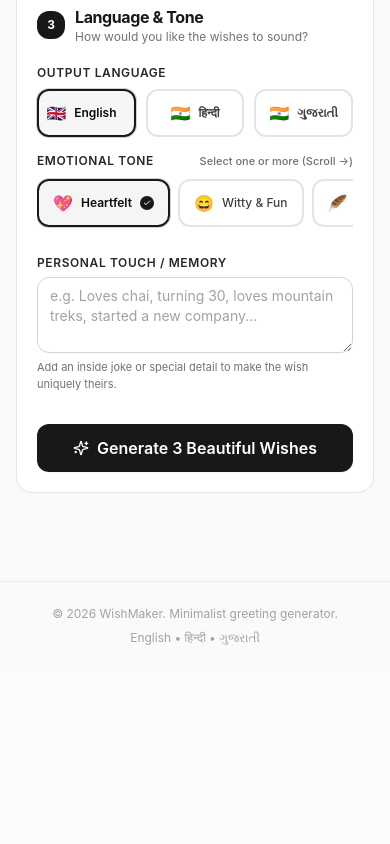
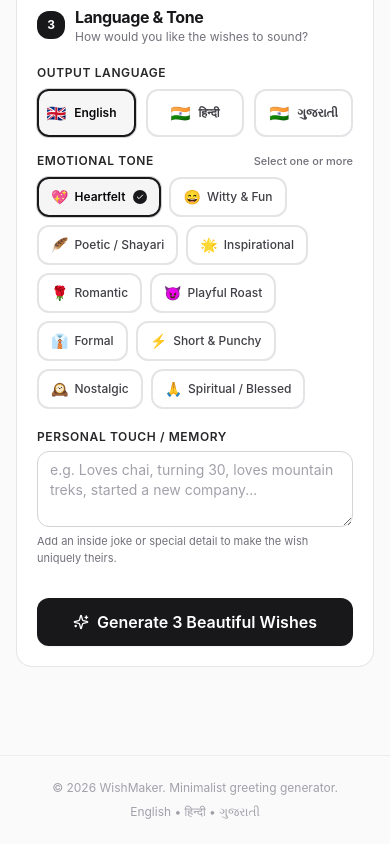
Before and after one commit to princesojitra/wishmaker, a React (Vite) app: page / in a window 390 px wide. Shown: the part 1562-2406 px from the top of the page. Before the commit the page ends 2232 px from the top, so only its background shows below. Built offline with nearby package versions, Linux system fonts and the light colour scheme; a web font is replaced by a local one.

Commit message:
refactor: replace horizontal scroll with responsive wrapping multi-select chips

```diff
--- a/src/components/WishForm.tsx
+++ b/src/components/WishForm.tsx
@@ -225,7 +225,7 @@ export const WishForm: React.FC<WishFormProps> = ({
           </div>
         </div>
 
-        {/* Tone Selector - Horizontal Scrollable Multiple Selection */}
+        {/* Tone Selector - Responsive Wrapping Multi-Select Chips */}
         <div className="space-y-2">
           <div className="flex items-center justify-between">
             <label className="text-xs font-semibold text-zinc-800 dark:text-zinc-200 uppercase tracking-wider block">
@@ -233,15 +233,14 @@ export const WishForm: React.FC<WishFormProps> = ({
             </label>
             <span className="text-[11px] text-zinc-500 font-medium">
               {language === 'hi'
-                ? 'एक या अधिक टोन चुनें (Scroll →)'
+                ? 'एक या अधिक टोन चुनें'
                 : language === 'gu'
-                ? 'એક કે વધુ ટોન પસંદ કરો (Scroll →)'
-                : 'Select one or more (Scroll →)'}
+                ? 'એક કે વધુ ટોન પસંદ કરો'
+                : 'Select one or more'}
             </span>
           </div>
 
-          <div className="relative -mx-1 px-1">
-            <div className="flex items-center gap-2 overflow-x-auto pb-2 pt-0.5 scroll-smooth">
+          <div className="flex flex-wrap gap-2">
             {TONES.map((toneItem) => {
               const isSelected = selectedTones.includes(toneItem.id);
               return (
@@ -249,23 +248,22 @@ export const WishForm: React.FC<WishFormProps> = ({
                   key={toneItem.id}
                   type="button"
                   onClick={() => handleToggleTone(toneItem.id)}
-                    className={`flex items-center gap-2 whitespace-nowrap shrink-0 rounded-xl px-3.5 py-2.5 text-xs font-medium border-2 transition-all cursor-pointer ${
+                  className={`inline-flex items-center gap-1.5 rounded-lg px-3 py-2 text-xs font-medium border-2 transition-all cursor-pointer ${
                     isSelected
                       ? 'border-zinc-900 bg-zinc-100/90 text-zinc-950 font-semibold shadow-xs ring-1 ring-zinc-900/20 dark:border-zinc-200 dark:bg-zinc-800/90 dark:text-zinc-50 dark:ring-zinc-200/30'
                       : 'border-zinc-200 bg-white text-zinc-700 hover:border-zinc-300 hover:bg-zinc-50/70 dark:border-zinc-800 dark:bg-zinc-900 dark:text-zinc-300 dark:hover:border-zinc-700'
                   }`}
                 >
-                    <span className="text-base">{toneItem.emoji}</span>
+                  <span className="text-sm">{toneItem.emoji}</span>
                   <span>{toneItem.label}</span>
                   {isSelected && (
-                      <div className="flex h-3.5 w-3.5 items-center justify-center rounded-full bg-zinc-900 text-white dark:bg-zinc-100 dark:text-zinc-900">
+                    <div className="flex h-3.5 w-3.5 items-center justify-center rounded-full bg-zinc-900 text-white dark:bg-zinc-100 dark:text-zinc-900 ml-0.5">
                       <Check className="h-2 w-2 stroke-[3]" />
                     </div>
                   )}
                 </button>
               );
             })}
-            </div>
           </div>
         </div>
 
```
Lines whose indentation alone changed are shown as unchanged.
